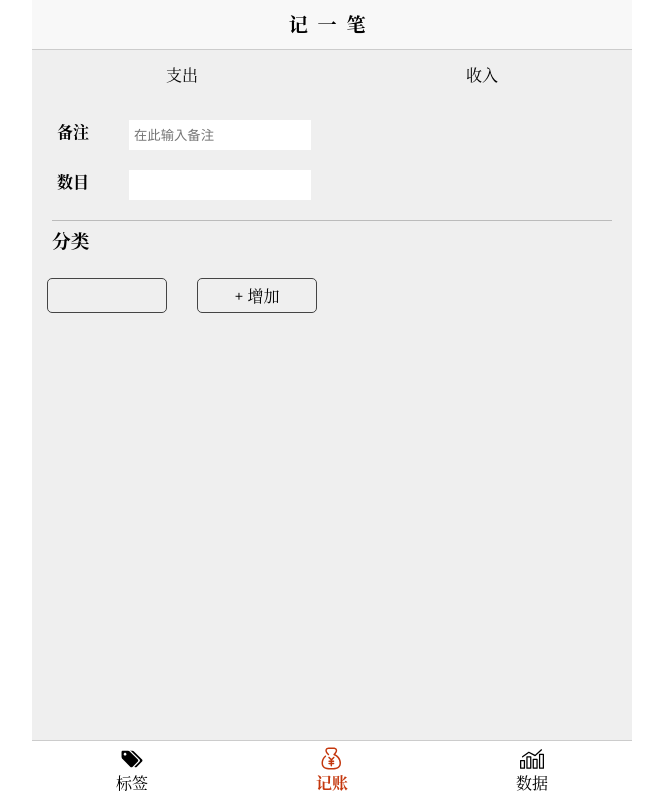
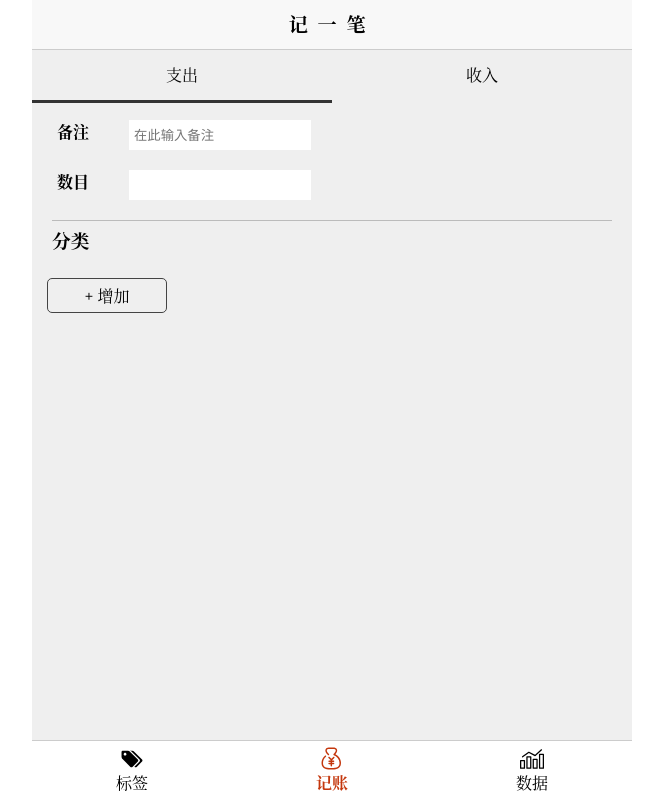
Before and after one commit to KarnoLf/tally-book-1, a Vue app: page /home in a window 1280 px wide. Shown: the whole page, without its empty margins (308-971 px from the left). Built offline with nearby package versions, Linux system fonts and the light colour scheme.

Commit message:
home页面模块化

```diff
--- /dev/null
+++ b/src/components/homeComponents/FundsOption.vue
@@ -0,0 +1,41 @@
+<template>
+  <div class="fundsOption">
+    <ul>
+      <li class="selected">支出</li>
+      <li>收入</li>
+    </ul>
+  </div>
+</template>
+
+<script>
+export default {
+  data() {
+    return {
+
+    }
+  }
+}
+</script>
+
+<style lang = "less" scoped>
+.fundsOption{
+  height: 50px;
+  justify-content: space-around;
+  line-height: 50px;
+  margin-bottom: 10px;
+  ul{
+    display: flex;
+    li{
+      flex-grow: 1;
+      text-align: center;
+      &.selected{
+        border-bottom: 3px solid #333;
+      }
+    }
+    li:active{
+      background: gold;
+
+    }
+  }
+}
+</style>
--- /dev/null
+++ b/src/components/homeComponents/LabelOption.vue
@@ -0,0 +1,32 @@
+<template>
+  <div class="labelOption">
+    <div class="label" v-show="false"></div>
+    <div class="label"> + 增加</div>
+  </div>
+</template>
+
+<script>
+export default {
+  data() {
+    return {
+
+    }
+  }
+}
+</script>
+
+<style lang = "less" scoped>
+.labelOption {
+  display: flex;
+  flex-wrap: wrap;
+
+  .label {
+    margin: 2.5%;
+    border: 1px solid #444;
+    border-radius: 5px;
+    width: 20%;
+    padding: 5px;
+    text-align: center;
+  }
+}
+</style>
--- /dev/null
+++ b/src/components/homeComponents/Write.vue
@@ -0,0 +1,40 @@
+<template>
+ <div>
+  <label class="write">
+      <span>备注</span>
+      <input type="text" placeholder="在此输入备注" >
+    </label>
+    <label class="write">
+      <span>数目</span>
+      <input type="number">
+    </label>
+ </div>
+</template>
+
+<script>
+export default {
+ data () {
+ return {
+
+ }
+ }
+}
+</script>
+
+<style lang = "less" scoped>
+ .write{
+  display: flex;
+  height: 50px;
+  padding: 10px;
+  // border-bottom:1px solid #bbb;
+  span{
+    font-weight: bold;
+    margin-left: 15px;
+  }
+  input{
+    background: white;
+    margin-left: 40px;
+    padding-left: 5px;
+  }
+}
+</style>
--- a/src/views/Home.vue
+++ b/src/views/Home.vue
@@ -1,31 +1,22 @@
 <template>
   <div class="home">
     <div class="headline">记一笔</div>
-    <div class="fundsOption">
-      <ul>
-        <li>支出</li>
-        <li>收入</li>
-      </ul>
-    </div>
-    <label class="write">
-      <span>备注</span>
-      <input type="text" placeholder="在此输入备注" >
-    </label>
-    <label class="write">
-      <span>数目</span>
-      <input type="number">
-    </label>
+    <FundsOption/>
+    <Write/>
     <h3>分类</h3>
-    <div class="labelOption">
-      <div class="label"></div>
-      <div class="label"> + 增加</div>
-    </div>
+    <LabelOption/>
 </div>
 </template>
 
 <script>
+import FundsOption from '@/components/homeComponents/FundsOption.vue'
+import Write from '@/components/homeComponents/Write.vue'
+import LabelOption from '@/components/homeComponents/LabelOption.vue'
 export default {
-  name:'home'
+  name:'home',
+  components:{
+    FundsOption,Write,LabelOption
+  }
 }
 </script>
 
@@ -41,56 +32,9 @@ export default {
   font-size: 1.2em;
   font-weight: bold;
 }
-.fundsOption{
-  height: 50px;
-  justify-content: space-around;
-  line-height: 50px;
-  margin-bottom: 10px;
-  ul{
-    display: flex;
-    li{
-      flex-grow: 1;
-      text-align: center;
-      &.selected{
-        border-bottom: 3px solid black;
-      }
-    }
-    li:active{
-      background: gold;
-
-    }
-  }
-}
-.write{
-  display: flex;
-  height: 50px;
-  padding: 10px;
-  // border-bottom:1px solid #bbb;
-  span{
-    font-weight: bold;
-    margin-left: 15px;
-  }
-  input{
-    background: white;
-    margin-left: 40px;
-    padding-left: 5px;
-  }
-}
 h3{
     margin:10px 20px;
     padding-top: 5px;
     border-top:1px solid #bbb;
   }
-.labelOption{
-  display: flex;
-  flex-wrap: wrap;
-  .label{
-    margin: 2.5%;
-    border: 1px solid #444;
-    border-radius: 5px;
-    width: 20%;
-    padding: 5px;
-    text-align: center;
-  }
-}
 </style>
```
